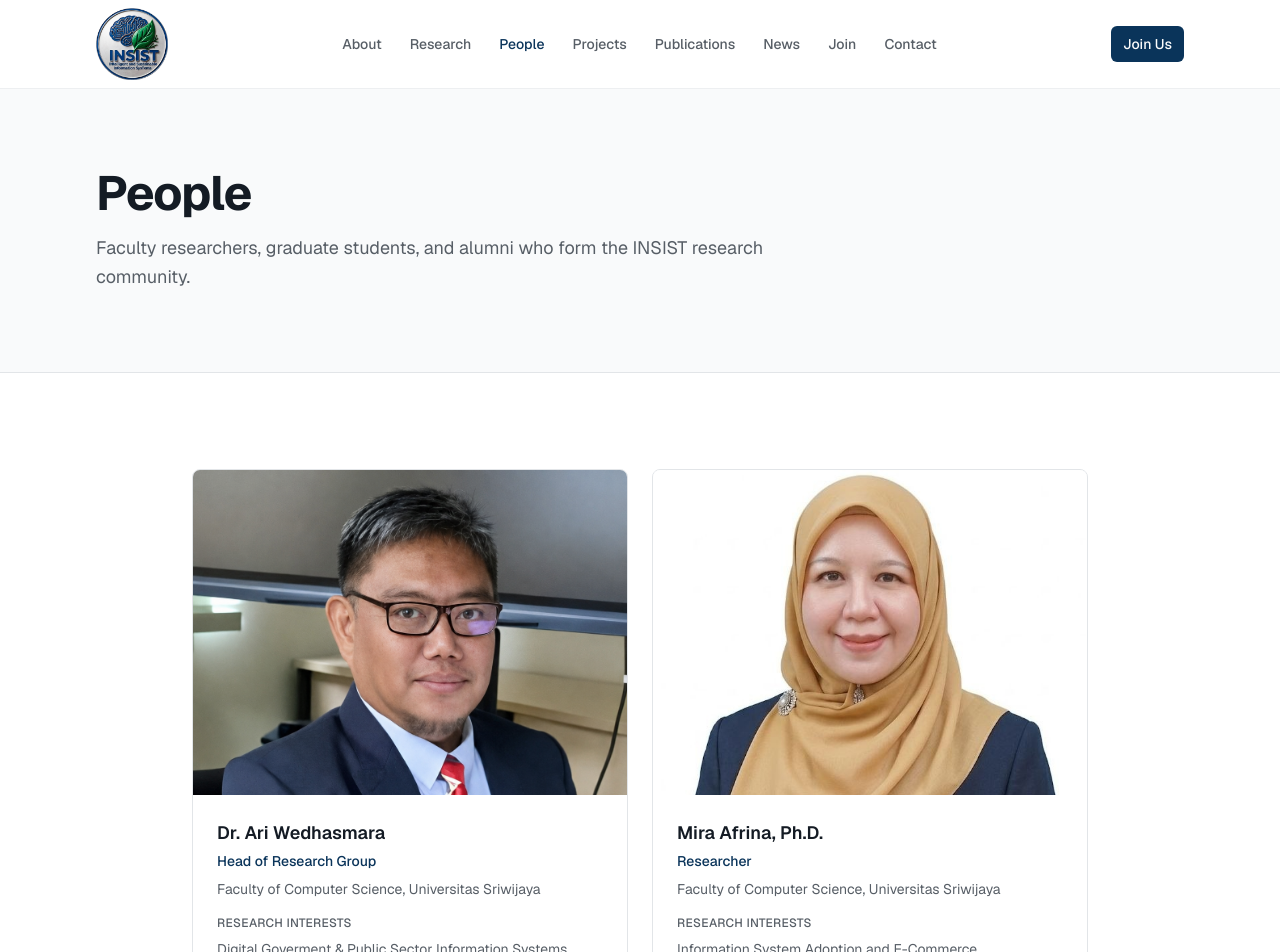
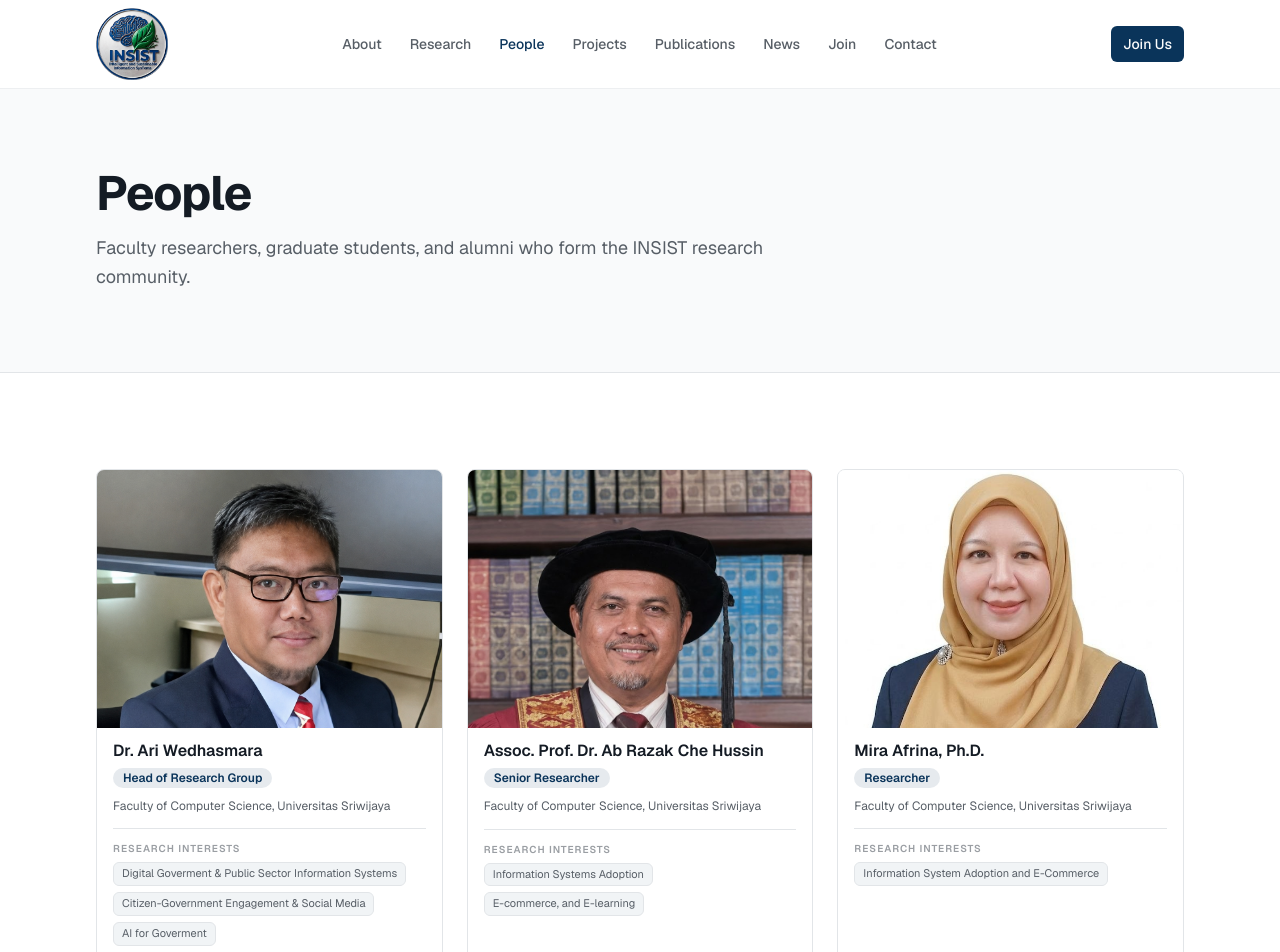
Before and after one commit to rahmatheroza/insist, a Next.js app: page /people in a window 1280 px wide. Shown: the top 952 px of the page. Built offline with nearby package versions, Linux system fonts and the light colour scheme.

Commit message:
Merapikan data people

```diff
--- a/src/app/people/page.tsx
+++ b/src/app/people/page.tsx
@@ -20,7 +20,7 @@ export default function PeoplePage() {
         description="Faculty researchers, graduate students, and alumni who form the INSIST research community."
       />
       <Container className="py-16 lg:py-24">
-        <div className="mx-auto grid max-w-4xl gap-6 sm:grid-cols-2">
+        <div className="mx-auto grid max-w-6xl gap-6 sm:grid-cols-3">
           {people.map((person) => (
             <article
               key={person.id}
@@ -41,32 +41,32 @@ export default function PeoplePage() {
                   </div>
                 )}
               </div>
-              <div className="p-6">
-                <h2 className="text-lg font-semibold text-foreground">
+              <div className="p-4 pt-3">
+                <h2 className="text-base font-semibold leading-snug text-foreground">
                   {person.name}
                 </h2>
-                <p className="mt-1 text-sm font-medium text-primary">
+                <span className="mt-1.5 inline-block rounded-full bg-primary/10 px-2.5 py-0.5 text-xs font-semibold text-primary">
                   {person.role}
-                </p>
-                <p className="mt-2 text-sm text-muted-foreground">
+                </span>
+                <p className="mt-2 text-xs leading-relaxed text-muted-foreground">
                   {person.affiliation}
                 </p>
                 {person.researchInterests &&
                   person.researchInterests.length > 0 && (
-                    <div className="mt-4">
-                      <p className="text-xs font-medium tracking-wide text-muted-foreground uppercase">
+                    <div className="mt-3 border-t border-border pt-3">
+                      <p className="mb-1.5 text-[10px] font-semibold uppercase tracking-widest text-muted-foreground/60">
                         Research Interests
                       </p>
-                      <ul className="mt-2 space-y-1">
+                      <div className="flex flex-wrap gap-1.5">
                         {person.researchInterests.map((interest) => (
-                          <li
+                          <span
                             key={interest}
-                            className="text-sm text-muted-foreground"
+                            className="rounded-md border border-border bg-muted px-2 py-0.5 text-[11px] leading-relaxed text-muted-foreground"
                           >
                             {interest}
-                          </li>
+                          </span>
                         ))}
-                      </ul>
+                      </div>
                     </div>
                   )}
               </div>
--- a/src/content/people.ts
+++ b/src/content/people.ts
@@ -12,6 +12,17 @@ export const people: Person[] = [
       "Citizen-Government Engagement & Social Media",
       "AI for Goverment",
       "Intelligent Digital Public Value Creation",
+    ],
+  },
+  {
+    id: "person-6",
+    name: "Assoc. Prof. Dr. Ab Razak Che Hussin",
+    role: "Senior Researcher",
+    affiliation: "Faculty of Computer Science, Universitas Sriwijaya",
+    image: "/images/people/Ab-Razak-Che-Hussin.jpeg",
+    researchInterests: [
+      "Information Systems Adoption",
+      "E-commerce, and E-learning",
     ],
   },
   {
@@ -57,15 +68,4 @@ export const people: Person[] = [
       "Computational Sentiment Analysis for Policy Evaluation",
     ],
   },
-  {
-    id: "person-6",
-    name: "Assoc. Prof. Dr. Ab Razak Che Hussin",
-    role: "Senior Researcher",
-    affiliation: "Faculty of Computer Science, Universitas Sriwijaya",
-    image: "/images/people/Ab-Razak-Che-Hussin.jpeg",
-    researchInterests: [
-      "Information Systems Adoption",
-      "E-commerce, and E-learning",
-    ],
-  },
 ];
```
